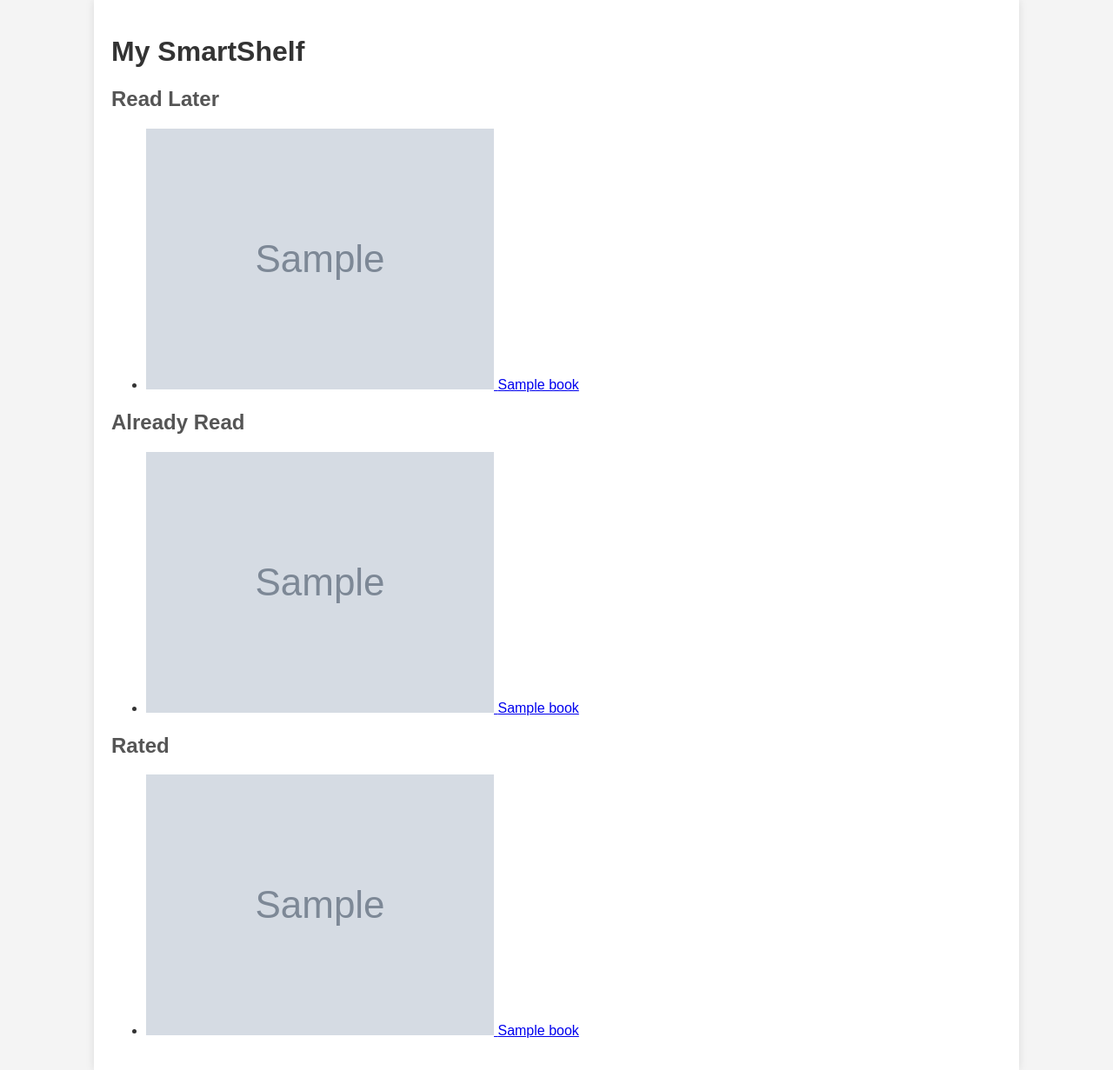
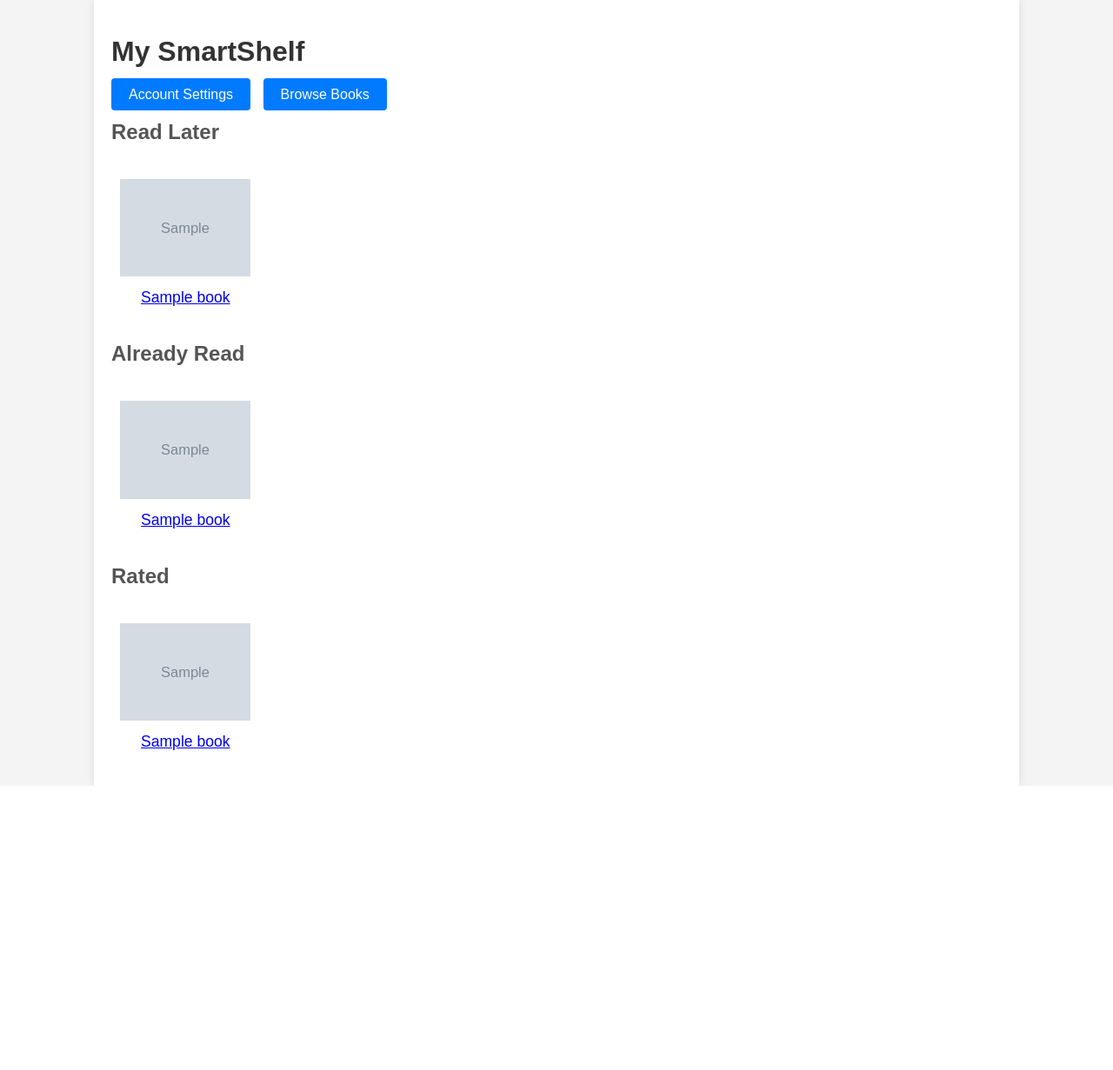
Before and after one commit to KamilPaczoski/SmartShelf, a Django app: template templates/user_shelf.html in a window 1280 px wide. Shown: the whole page at 87% size. After the commit the page ends 904 px from the top, so only its background shows below. Run offline with Django 5.2, Linux system fonts and the light colour scheme; the template is opened without the code that fills it: most values are stand-ins (such as "Sample title", 1, 10 or a date in 2020); grey boxes marked "Sample" are stand-in pictures.

Commit message:
My Smart Shelf page done

```diff
--- a/accounts/models.py
+++ b/accounts/models.py
@@ -3,7 +3,8 @@ from django.db import models
 
 
 class CustomUser(AbstractUser):
-    avatar = models.ImageField(upload_to='avatars/', null=True, blank=True, default='avatars/default.webp')
+    avatar = models.ImageField(upload_to='../media/user_avatars/', null=True, blank=True,
+                               default='../static/images/default_avatar.webp')
     bio = models.TextField(null=True, blank=True)
     email = models.EmailField(unique=True)
     # groups = models.ManyToManyField(
--- a/smartshelf/settings.py
+++ b/smartshelf/settings.py
@@ -57,7 +57,6 @@ TEMPLATES = [
 
 WSGI_APPLICATION = 'smartshelf.wsgi.application'
 
-
 DATABASES = {
     'default': {
         'ENGINE': 'django.db.backends.postgresql',
@@ -84,14 +83,17 @@ AUTH_PASSWORD_VALIDATORS = [
     },
 ]
 
-
 LANGUAGE_CODE = 'en-us'
 TIME_ZONE = 'CET'
 USE_I18N = True
 USE_L10N = True
 USE_TZ = True
 
+MEDIA_URL = '/media/'
+MEDIA_ROOT = [BASE_DIR / "media"]
+
 STATIC_URL = '/static/'
 STATICFILES_DIRS = [BASE_DIR / "static"]
+
 DEFAULT_AUTO_FIELD = 'django.db.models.BigAutoField'
 AUTH_USER_MODEL = 'accounts.CustomUser'
--- a/static/css/styles.css
+++ b/static/css/styles.css
@@ -15,7 +15,58 @@ body {
     box-shadow: 0 0 10px rgba(0,0,0,0.1);
 }
 
-/* Form container */
+.buttons {
+    margin-bottom: 20px;
+}
+
+.buttons a {
+    margin-right: 10px;
+    padding: 10px 20px;
+    background-color: #007bff;
+    color: #fff;
+    text-decoration: none;
+    border-radius: 4px;
+}
+
+.buttons a:hover {
+    background-color: #0056b3;
+}
+
+/* Shelf styles */
+.shelf {
+    margin-top: 20px;
+}
+
+.shelf h2 {
+    color: #555;
+}
+
+.shelf-row {
+    display: flex;
+    overflow-x: auto;
+    padding: 10px 0;
+}
+
+.book-item {
+    flex: 0 0 16.66%;
+    text-align: center;
+    padding: 10px;
+    box-sizing: border-box;
+}
+
+.book-item img {
+    width: 100%;
+    height: auto;
+    max-width: 150px; /* Ensure the images are not too large */
+    margin-bottom: 10px;
+}
+
+.book-item span {
+    display: block;
+    font-size: 1.1em;
+}
+
+/* Form styles */
 .form-container {
     display: flex;
     justify-content: space-between;
--- a/templates/user_shelf.html
+++ b/templates/user_shelf.html
@@ -1,5 +1,5 @@
 <!DOCTYPE html>
-<html lang="en">
+<html>
 <head>
     <title>My SmartShelf</title>
     {% load static %}
@@ -8,44 +8,69 @@
 <body>
     <div class="container">
         <h1>My SmartShelf</h1>
+        <div class="buttons">
+            <a href="{% url 'account_settings' %}">Account Settings</a>
+            <a href="{% url 'book_list' %}">Browse Books</a>
+        </div>
         <div class="shelf">
             <h2>Read Later</h2>
-            <ul>
+            <div class="shelf-row">
                 {% for shelf_item in read_later %}
-                <li>
+                <div class="book-item">
+                    {% if shelf_item.is_placeholder %}
+                    <a href="{% url 'book_list' %}">
+                        <img src="{{ shelf_item.book.img }}" alt="Placeholder cover">
+                        <span>Browse Books</span>
+                    </a>
+                    {% else %}
                     <a href="{% url 'book_detail' shelf_item.book.id %}">
                         <img src="{{ shelf_item.book.img }}" alt="{{ shelf_item.book.title }} cover">
                         <span>{{ shelf_item.book.title }}</span>
                     </a>
-                </li>
+                    {% endif %}
+                </div>
                 {% endfor %}
-            </ul>
+            </div>
         </div>
         <div class="shelf">
             <h2>Already Read</h2>
-            <ul>
+            <div class="shelf-row">
                 {% for shelf_item in already_read %}
-                <li>
+                <div class="book-item">
+                    {% if shelf_item.is_placeholder %}
+                    <a href="{% url 'book_list' %}">
+                        <img src="{{ shelf_item.book.img }}" alt="Placeholder cover">
+                        <span>Browse Books</span>
+                    </a>
+                    {% else %}
                     <a href="{% url 'book_detail' shelf_item.book.id %}">
                         <img src="{{ shelf_item.book.img }}" alt="{{ shelf_item.book.title }} cover">
                         <span>{{ shelf_item.book.title }}</span>
                     </a>
-                </li>
+                    {% endif %}
+                </div>
                 {% endfor %}
-            </ul>
+            </div>
         </div>
         <div class="shelf">
             <h2>Rated</h2>
-            <ul>
+            <div class="shelf-row">
                 {% for shelf_item in rated %}
-                <li>
+                <div class="book-item">
+                    {% if shelf_item.is_placeholder %}
+                    <a href="{% url 'book_list' %}">
+                        <img src="{{ shelf_item.book.img }}" alt="Placeholder cover">
+                        <span>Browse Books</span>
+                    </a>
+                    {% else %}
                     <a href="{% url 'book_detail' shelf_item.book.id %}">
                         <img src="{{ shelf_item.book.img }}" alt="{{ shelf_item.book.title }} cover">
                         <span>{{ shelf_item.book.title }}</span>
                     </a>
-                </li>
+                    {% endif %}
+                </div>
                 {% endfor %}
-            </ul>
+            </div>
         </div>
     </div>
 </body>
```
Also changed, not shown: other parts of static/css/styles.css (+34 -0 lines), books/urls.py (+3 -6 lines), books/views.py (+39 -18 lines), static/images/book_cover_placeholder.png (added), static/images/default_avatar.webp (renamed from avatars/default.webp).
